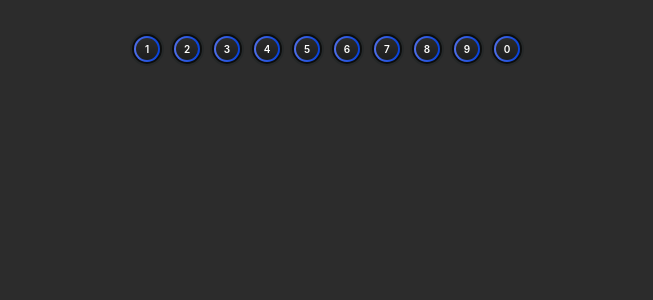
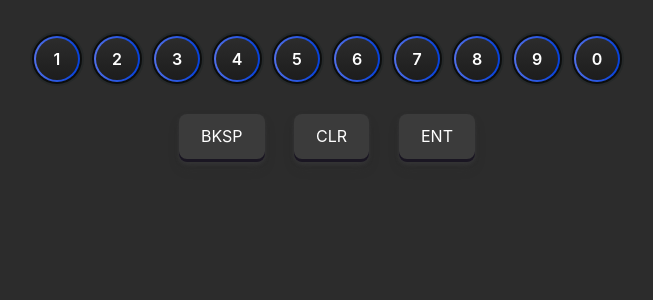
Before and after one commit to IuriiKyrylovskyi/test-nav, a Vue app: page /#/ in a window 1280 px wide. Shown: the top 300 px of the page, without its empty margins (313-966 px from the left). Built offline with nearby package versions, Linux system fonts and the light colour scheme.

Commit message:
create Controls

```diff
--- a/src/components/home/Controls.vue
+++ b/src/components/home/Controls.vue
@@ -1,7 +1,36 @@
+<script setup lang="ts"></script>
+
 <template>
-  <div></div>
+  <div class="controls-row">
+    <div class="control-button button">
+      <p>BKSP</p>
+    </div>
+    <div class="control-button button"><p>CLR</p></div>
+    <div class="control-button button"><p>ENT</p></div>
+  </div>
 </template>
 
-<script setup lang="ts"></script>
+<style scoped>
+.controls-row {
+  display: flex;
+  gap: 30px;
+  flex-wrap: wrap;
+  margin: 8px 0;
+}
+.control-button {
+  flex: 1 1 auto;
+  padding: 14px 22px;
+  display: flex;
+  justify-content: center;
+  text-align: center;
+  border-radius: 8px;
+  background-color: #3b3b3b;
+  box-shadow: rgba(71, 71, 72, 0.4) 0 2px 4px,
+    rgba(47, 47, 48, 0.3) 0 7px 13px -3px, rgb(26, 22, 34) 0 -3px 0 inset;
 
-<style scoped></style>
+  & p {
+    font-size: 16px;
+    margin-bottom: 4px;
+  }
+}
+</style>
--- a/src/components/home/KeyButton.vue
+++ b/src/components/home/KeyButton.vue
@@ -3,7 +3,6 @@ defineProps<{
   number: number;
 }>();
 </script>
-
 <template>
   <li class="key-wrap">
     <div class="key-button">
@@ -16,7 +15,7 @@ defineProps<{
 
 <style scoped lang="less">
 .key-wrap {
-  flex: 0 0 34px;
+  flex: 0 0 54px;
   aspect-ratio: 1 / 1;
   padding: 2px;
   background: #0c0d0d;
@@ -39,6 +38,7 @@ defineProps<{
   cursor: pointer;
   flex-shrink: 0;
   font-size: 10px;
+  font-size: 16px;
   font-weight: 600;
   color: #fff;
   line-height: 24px;
--- a/src/components/home/Keyboard.vue
+++ b/src/components/home/Keyboard.vue
@@ -15,5 +15,7 @@ import KeyButton from './KeyButton.vue';
   gap: 6px;
   justify-content: center;
   width: 100%;
+
+  flex-wrap: wrap;
 }
 </style>
```
